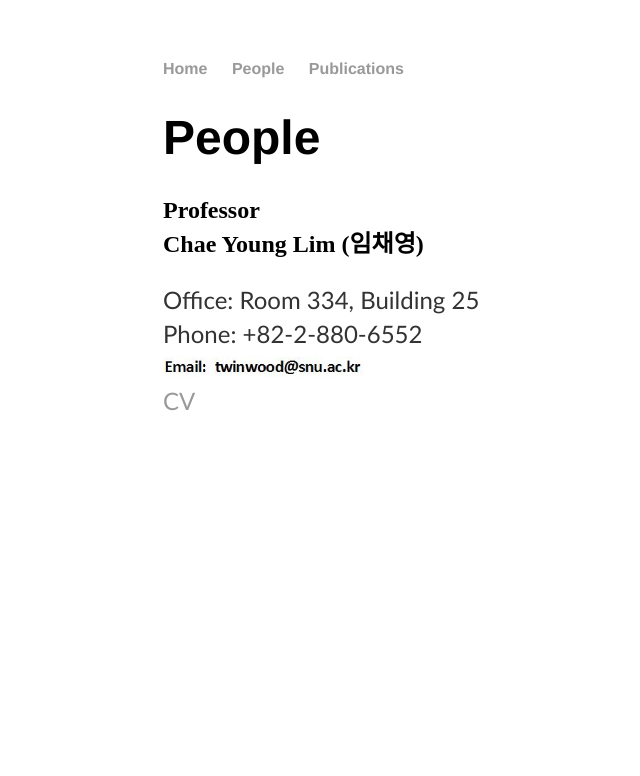
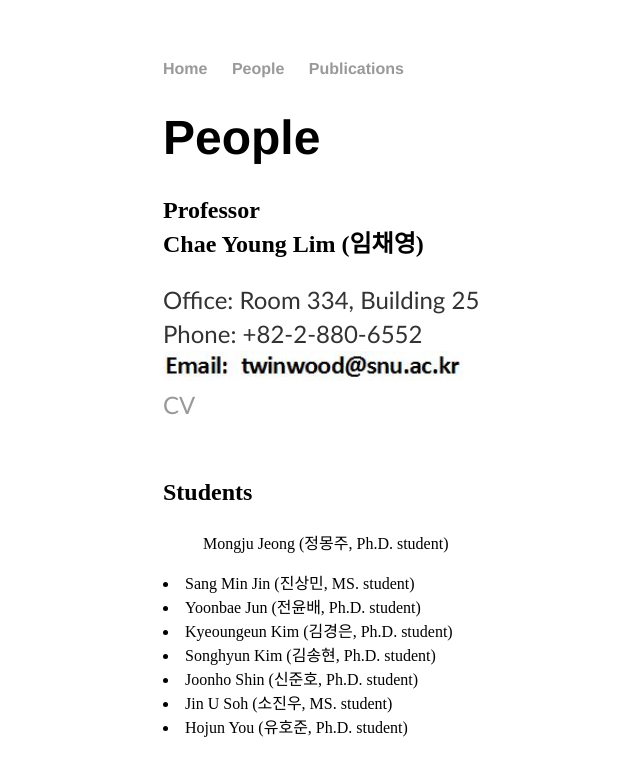
Before and after one commit to starestar/limcstat.github.io, a Jekyll site: the page built from people/index.html, in a window 1280 px wide. Shown: the top 776 px of the page, without its empty margins (29-669 px from the left). Built offline with Jekyll 4.4.1, drawn with Linux system fonts in a browser that asks for light colours.

Commit message:
Update index.html

```diff
--- a/people/index.html
+++ b/people/index.html
@@ -12,12 +12,23 @@ title: People
 	<p style="font-family:Trebuchet MS; font-size=200%" >
 		Office: Room 334, Building 25<br>
 		Phone: +82-2-880-6552<br>
-		<img src="/lim_files/email.JPG" height="20"> <br>
-                <a href="/lim_files/cv_lim_chaeyoung.pdf" target="_blank">CV</a> <br>
+		<img src="/lim_files/email.JPG" height="30"> <br>
+                <a href="/lim_files/cv_lim_chaeyoung.pdf" target="_blank">CV</a> <br><br>
+	</p>
+
+	<h2> Students </h2>
+	<p>
+	<ul> Mongju Jeong (정몽주, Ph.D. student)</ul>
+	<li> Sang Min Jin (진상민, MS. student) </li>
+	<li> Yoonbae Jun (전윤배, Ph.D. student)</li>
+	<li> Kyeoungeun Kim (김경은, Ph.D. student)</li>
+	<li> Songhyun Kim (김송현, Ph.D. student)</li>
+	<li> Joonho Shin (신준호, Ph.D. student)</li>
+        <li>Jin U Soh (소진우, MS. student) </li>
+	<li> Hojun You (유호준, Ph.D. student)</li>
 	</p>
 
 
 
 
-
 </div><!-- /.blurb -->
```
